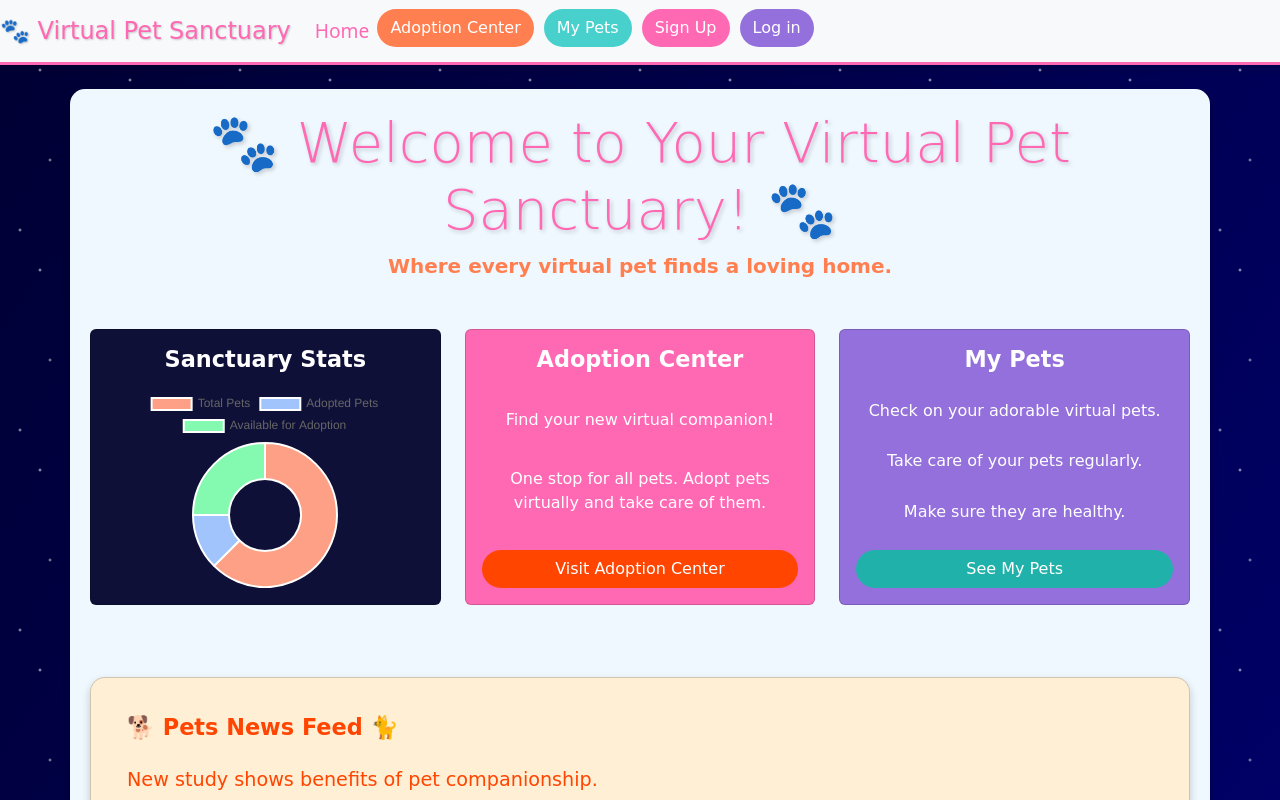
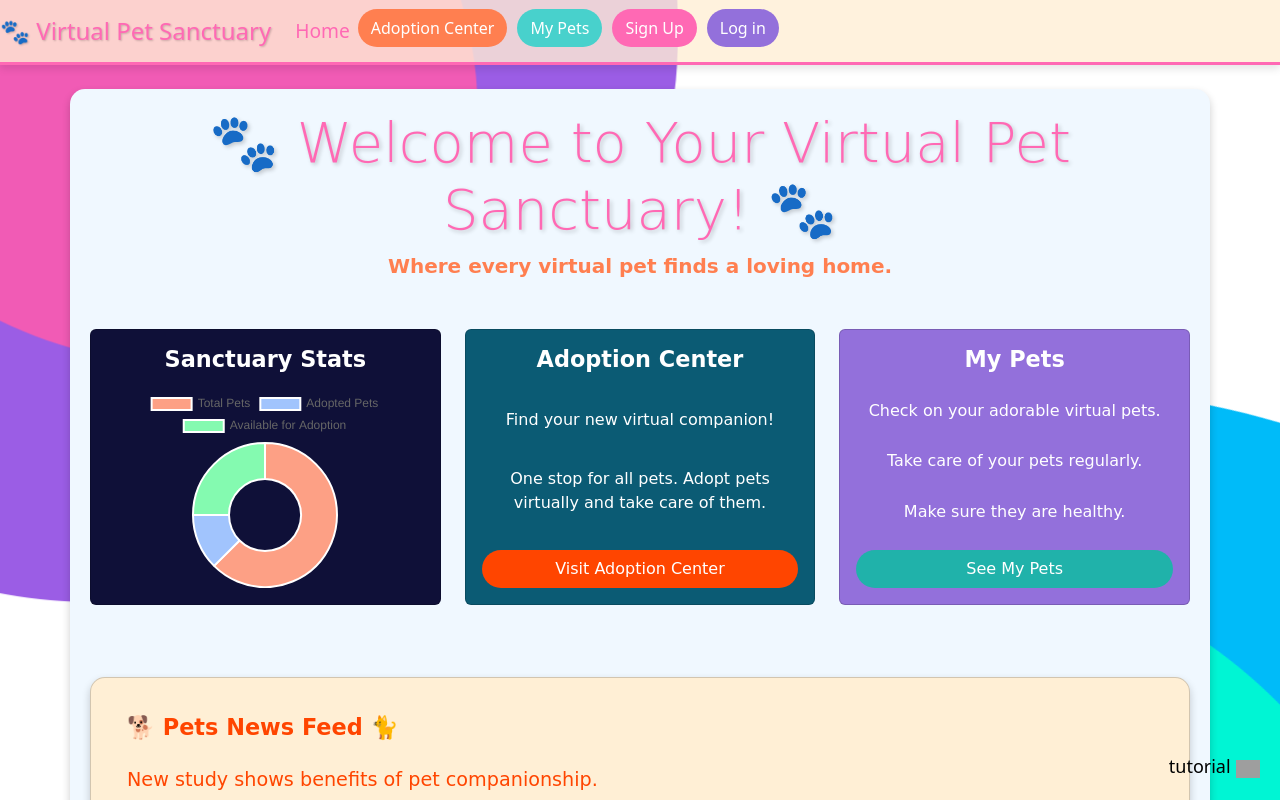
Before and after one commit to Pavan8374/pethub, an Angular app: page /home in a window 1280 px wide. Shown: the top 800 px of the page. Built offline with nearby package versions, Linux system fonts and the light colour scheme; grey boxes are pictures that could not be loaded.

Commit message:
add new background

```diff
--- a/src/app/app.component.css
+++ b/src/app/app.component.css
@@ -1,12 +1,60 @@
+/* Global Styles */
+body {
+    margin: 0;
+    padding: 0;
+    overflow-x: hidden;
+    font-family: 'Comic Sans MS', cursive;
+}
+
+/* SVG Background */
+svg {
+    position: fixed;
+    top: 0;
+    left: 0;
+    width: 100%;
+    height: 100%;
+    z-index: -1;
+}
+
+@keyframes rotate {
+    0% {
+        transform: rotate(0deg);
+    }
+    100% {
+        transform: rotate(360deg);
+    }
+}
+
+.out-top {
+    animation: rotate 20s linear infinite;
+    transform-origin: 13px 25px;
+}
+
+.in-top {
+    animation: rotate 10s linear infinite;
+    transform-origin: 13px 25px;
+}
+
+.out-bottom {
+    animation: rotate 25s linear infinite;
+    transform-origin: 84px 93px;
+}
+
+.in-bottom {
+    animation: rotate 15s linear infinite;
+    transform-origin: 84px 93px;
+}
+
 /* Navbar Styling */
 .navbar {
-    background-color: #ffefd5;
+    background-color: rgba(255, 239, 213, 0.8);
     border-bottom: 3px solid #ff69b4;
     box-shadow: 0 4px 8px rgba(0, 0, 0, 0.1);
+    position: relative;
+    z-index: 1;
 }
 
 .navbar-brand {
-    font-family: 'Comic Sans MS', cursive;
     font-size: 1.5rem;
     color: #ff69b4;
     text-shadow: 1px 1px 2px rgba(0, 0, 0, 0.2);
@@ -38,7 +86,6 @@
 
 /* Button Styles */
 .btn {
-    font-family: 'Comic Sans MS', cursive;
     font-size: 1rem;
     margin-right: 10px;
     color: white;
@@ -81,3 +128,34 @@
     background-color: #8a2be2;
     box-shadow: 0 0 15px rgba(147, 112, 219, 0.6);
 }
+
+/* Links */
+.links {
+    position: fixed;
+    bottom: 20px;
+    right: 20px;
+    font-size: 18px;
+    z-index: 1;
+}
+
+.links a {
+    text-decoration: none;
+    color: black;
+    margin-left: 1em;
+}
+
+.links a:hover {
+    text-decoration: underline;
+}
+
+.links a img.icon {
+    display: inline-block;
+    height: 1em;
+    margin: 0 0 -0.1em 0.3em;
+}
+
+/* Router Outlet */
+router-outlet {
+    position: relative;
+    z-index: 1;
+}
--- a/src/app/app.component.html
+++ b/src/app/app.component.html
@@ -1,9 +1,15 @@
-<div class="night-sky">
-    <div class="stars"></div>
-    <div class="shooting-stars"></div>
-  </div>
+<svg preserveAspectRatio="xMidYMid slice" viewBox="0 0 100 100">
+    <path fill="#9b5de5" class="out-top" d="M37-5C25.1-14.7,5.7-19.1-9.2-10-28.5,1.8-32.7,31.1-19.8,49c15.5,21.5,52.6,22,67.2,2.3C59.4,35,53.7,8.5,37-5Z"/>
+    <path fill="#f15bb5" class="in-top" d="M20.6,4.1C11.6,1.5-1.9,2.5-8,11.2-16.3,23.1-8.2,45.6,7.4,50S42.1,38.9,41,24.5C40.2,14.1,29.4,6.6,20.6,4.1Z"/>
+    <path fill="#00bbf9" class="out-bottom" d="M105.9,48.6c-12.4-8.2-29.3-4.8-39.4.8-23.4,12.8-37.7,51.9-19.1,74.1s63.9,15.3,76-5.6c7.6-13.3,1.8-31.1-2.3-43.8C117.6,63.3,114.7,54.3,105.9,48.6Z"/>
+    <path fill="#00f5d4" class="in-bottom" d="M102,67.1c-9.6-6.1-22-3.1-29.5,2-15.4,10.7-19.6,37.5-7.6,47.8s35.9,3.9,44.5-12.5C115.5,92.6,113.9,74.6,102,67.1Z"/>
+</svg>
 
-  <nav class="navbar navbar-expand-lg navbar-light bg-light">
+<div class="links">
+    <a href="https://dev.to/uuuuuulala/making-background-blob-animation-in-just-15kb-step-by-step-guide-2482" target="_blank">tutorial<img class="icon" src="https://ksenia-k.com/img/icons/link.svg"></a>
+</div>
+
+<nav class="navbar navbar-expand-lg navbar-light">
     <a class="navbar-brand" href="#">🐾 Virtual Pet Sanctuary</a>
     <button class="navbar-toggler" type="button" data-bs-toggle="collapse"
         data-bs-target="#navbarSupportedContent"
--- a/src/app/components/home/home.component.css
+++ b/src/app/components/home/home.component.css
@@ -56,7 +56,7 @@
 }
 
 .card-adoption {
-    background-color: #ff69b4;
+    background-color: #0b5b74;
     color: white;
 }
 
```
